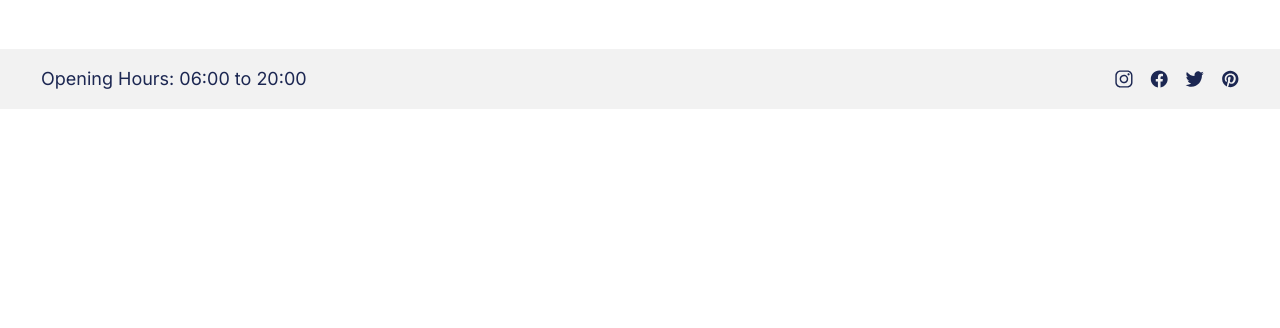
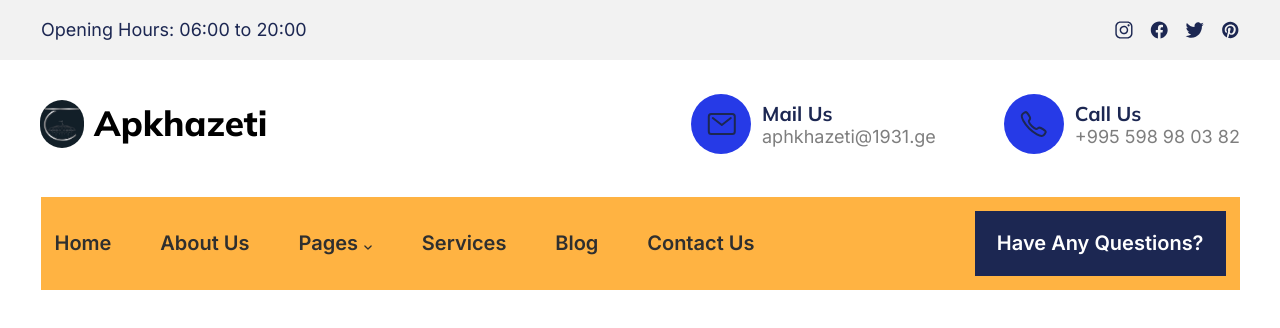
Before and after one commit to J1NCH0/Portfolio, a plain HTML site: page index.html in a window 1280 px wide. Drawn offline with Linux system fonts and the light colour scheme.

Commit message:
headernavmzadaa

```diff
--- a/index.html
+++ b/index.html
@@ -8,6 +8,9 @@
         <meta property="og:description" content="Ensamble Apkhazeti Official Website" />
         <meta property="og:image" content="images/logo.jpg" />
         <link rel="icon" href="images/logo.jpg" />
+        <link rel="preconnect" href="https://fonts.googleapis.com">
+        <link rel="preconnect" href="https://fonts.gstatic.com" crossorigin>
+        <link href="https://fonts.googleapis.com/css2?family=Mulish:ital,wght@0,200;0,300;0,400;0,500;0,600;0,700;0,800;0,900;0,1000;1,200;1,300;1,400;1,500;1,600;1,700;1,800;1,900;1,1000&display=swap" rel="stylesheet">
         <link rel="preconnect" href="https://fonts.googleapis.com">
         <link rel="preconnect" href="https://fonts.gstatic.com" crossorigin>
         <link href="https://fonts.googleapis.com/css2?family=Inter:wght@100;200;300;400;500;600;700;800;900&display=swap" rel="stylesheet">
@@ -32,6 +35,47 @@
                     </div>
                 </div>
             </div>
+            <div class="headeritemsWrapper">
+                <div class="logoWrapper">
+                    <img src="images/logo.jpg" alt="EnsambleApkhazetiLogo" class="logo" onclick="gotomainPage()" />
+                    <span onclick="gotomainPage()">Apkhazeti</span>
+                </div>
+                <div class="contactbuttonsWrapper">
+                    <div class="mailWrapper">
+                            <div class="mailconvertWrapper">
+                                <img src="images/mailconvert.svg" alt="MailConvertLogo" />
+                            </div>
+                        <div class="mailinfoWrapper">
+                            <h3>Mail Us</h3>
+                            <span>aphkhazeti@1931.ge</span>
+                        </div>
+                    </div>
+                    <div class="callUs">
+                        <div class="phonelogoWrapper">
+                                <img src="images/callUs.svg" alt="PhoneCallLogo" />
+                        </div>
+                        <div class="callusinfoWrapper">
+                            <h3>Call Us</h3>
+                            <span>+995 598 98 03 82</span>
+                        </div>
+                    </div>
+                </div>
+            </div>
         </header>
+        <nav>
+            <div class="navigationWrapper">
+                <ul class="navigation">
+                    <li><a href="index.html">Home</a></li>
+                    <li><a href="#">About Us</a></li>
+                    <li><a href="#">Pages <img src="images/chverondown.svg" alt="chevrondown" width="10" height="5" /> </a></li>
+                    <li><a href="#">Services</a></li>
+                    <li><a href="#">Blog</a></li>
+                    <li><a href="#">Contact Us</a></li>
+                </ul>
+                <button class="haveanyQuestion">
+                    <span>Have Any Questions?</span>
+                </button>
+            </div>
+        </nav>
     </body>
 </html>
--- a/javascript/script.js
+++ b/javascript/script.js
@@ -13,3 +13,7 @@
 function gotoPinterest () {
     window.location.href='https://pin.it/1an3Ivg'
 }
+
+function gotomainPage () {
+    document.location.href='index.html'
+}
--- a/styles/style.css
+++ b/styles/style.css
@@ -15,10 +15,11 @@
 
 header {
     width: 100%;
-    height: 158px;
     display: flex;
+    flex-direction: column;
     align-items: center;
     justify-content: center;
+    gap: 30px;
 }
 
 
@@ -58,3 +59,146 @@
 .iconsWrapper img {
     cursor: pointer;
 }
+
+.headeritemsWrapper {
+    max-width: 1199.79px;
+    width: 100%;
+    height: 68px;
+    display: flex;
+    align-items: center;
+    justify-content: space-between;
+}
+
+.logo {
+    width: 44px;
+    height: 47.5px;
+    border-radius: 50px;
+}
+
+.logoWrapper > span {
+    font-family: 'Mulish', sans-serif;
+    font-weight: 800;
+    font-size: 35px;
+    line-height: 43.93px;
+}
+
+.logoWrapper {
+    display: flex;
+    align-items: center;
+    height: 47.5px;
+    width: 240px;
+    gap: 10px;
+}
+
+.contactbuttonsWrapper {
+    display: flex;
+    gap: 68px;
+    align-items: center;
+}
+
+.mailconvertWrapper, .phonelogoWrapper {
+    width: 60px;
+    height: 60px;
+    display: flex;
+    align-items: center;
+    background-color: #263AE7;
+    border-radius: 256px;
+    justify-content: center;
+}
+
+
+.mailinfoWrapper {
+    display: flex;
+    flex-direction: column;
+
+}
+
+.mailinfoWrapper h3, .callusinfoWrapper h3 {
+    font-family: 'Mulish', sans-serif;
+    font-weight: 700;
+    font-size: 20px;
+    line-height: 25.1px;
+    color: #1C2752;
+}
+
+.mailinfoWrapper span, .callusinfoWrapper span {
+    font-family: 'Inter', sans-serif;
+    font-weight: 400;
+    font-size: 18px;
+    line-height: 21.78px;
+    color: #7E7E7E;
+}
+
+.mailWrapper {
+    display: flex;
+    gap: 11px;
+    align-items: center;
+}
+
+.callUs {
+    display: flex;
+    gap: 11px;
+    align-items: center;
+}
+
+nav {
+    width: 100%;
+    height: 93px;
+    display: flex;
+    align-items: center;
+    justify-content: center;
+    top: 197px;
+    position: absolute;
+}
+
+.navigationWrapper {
+    max-width: 1199px;
+    width: 100%;
+    box-sizing: border-box;
+    padding: 14px;
+    display: flex;
+    justify-content: space-between;
+    height: 100%;
+    background-color: #FFB342;
+}
+
+.navigation {
+    display: flex;
+    align-items: center;
+    width: 700px;
+    justify-content: space-between;
+    list-style-type: none;
+}
+
+.navigation a {
+    text-decoration: none;
+    font-family: Inter, sans-serif;
+    font-weight: 600;
+    font-size: 20px;
+    line-height: 24.2px;
+    color: #2F2F2F;
+}
+
+.navitemPages {
+    display: flex;
+    align-items: center;
+    gap: 3px;
+}
+
+.haveanyQuestion {
+    padding: 20px 22px 21px;
+    background-color: #1C2752;
+    display: flex;
+    border: none;
+    align-items: center;
+    cursor: pointer;
+    justify-content: center;
+}
+
+.haveanyQuestion span {
+    font-family: Inter, sans-serif;
+    font-weight: 600;
+    font-size: 20px;
+    color: white;
+    line-height: 24.2px;
+}
```
Also changed, not shown: images/callUs.svg (added), images/chverondown.svg (added), images/mailconvert.svg (added).
